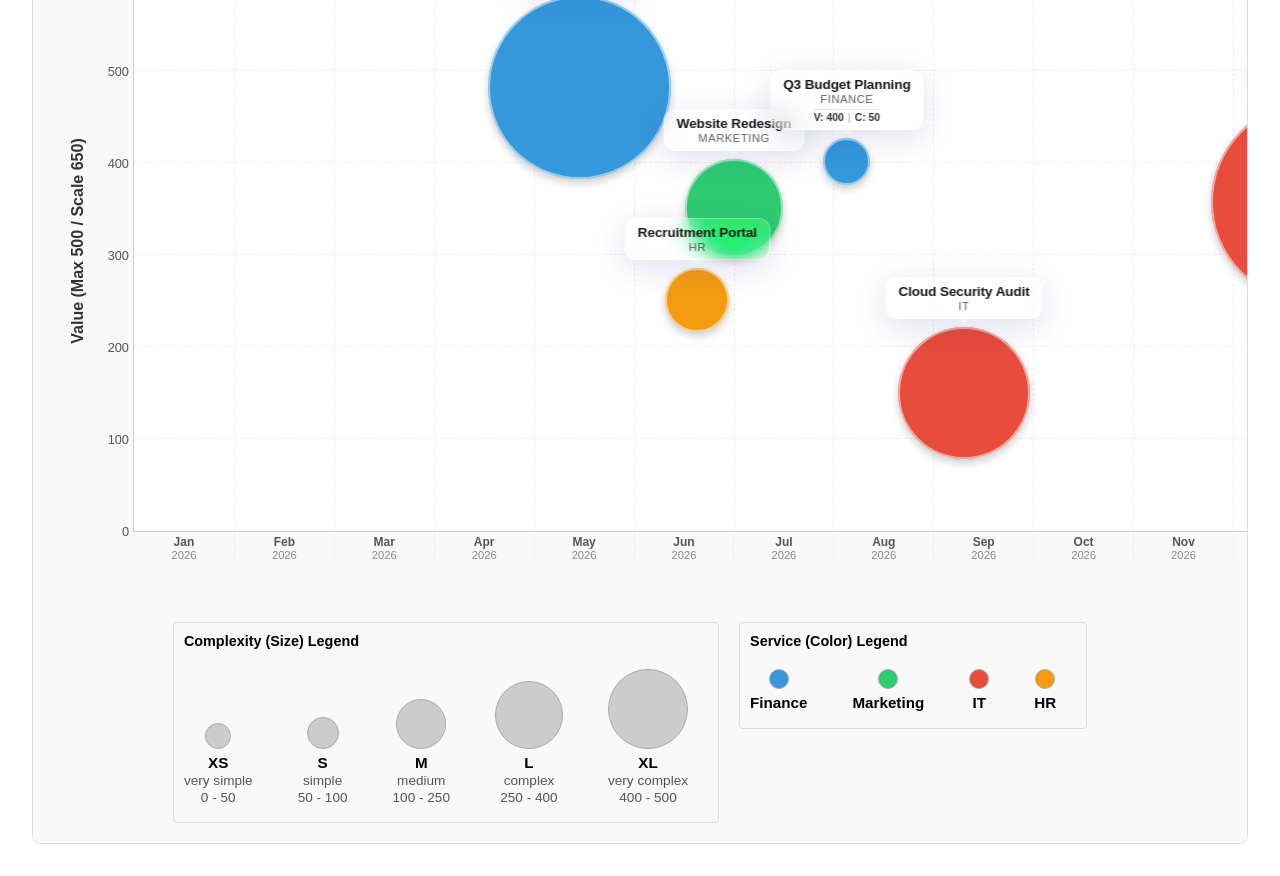
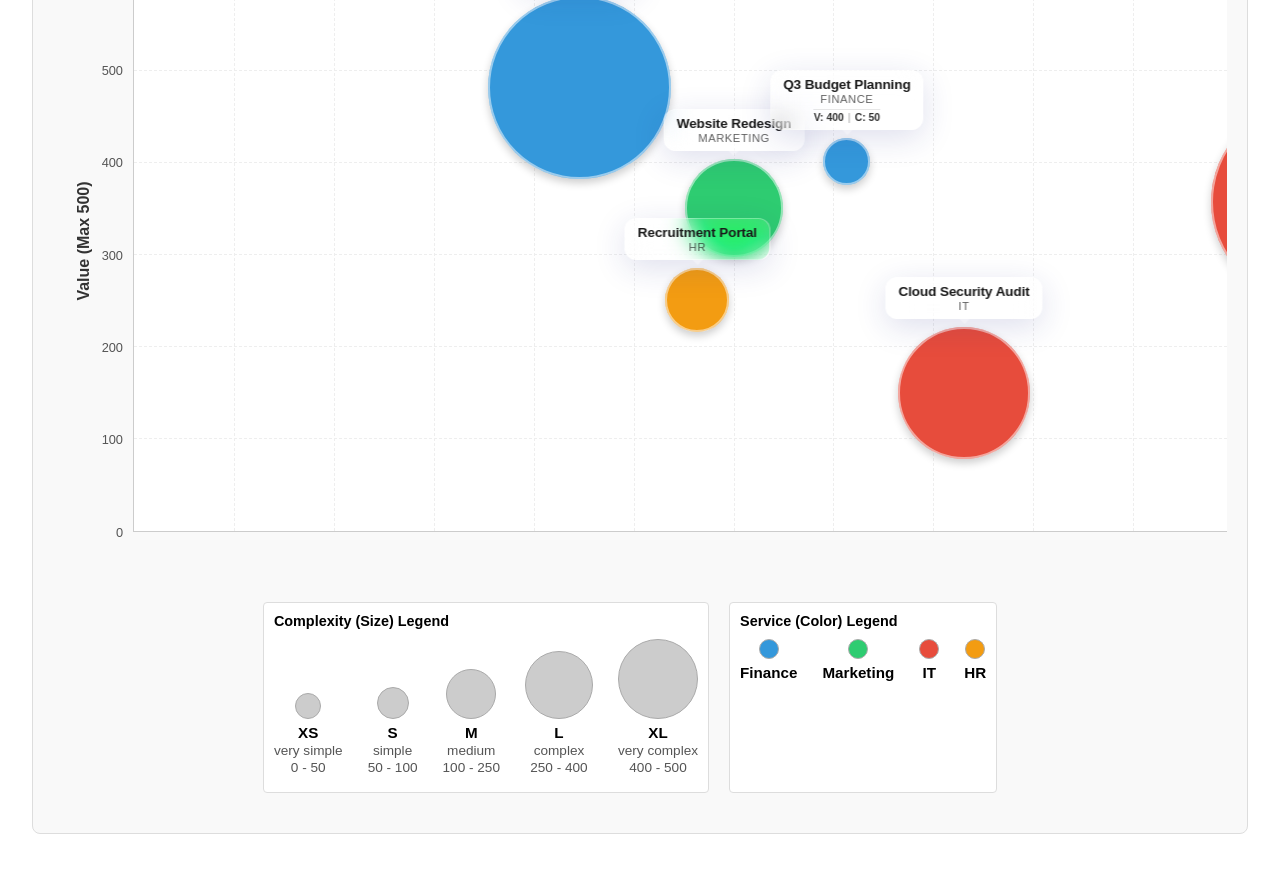
Before and after one commit to briensbe/bubbles-roadmap, an Angular app: page / in a window 1280 px wide. Shown: the part 240-1116 px from the top of the page. Built offline with nearby package versions, Linux system fonts and the light colour scheme; what lucide-angular, ngx-markdown would draw is missing.

Commit message:
axes sticky et scroll intérieur uniquement

```diff
--- a/src/app/models/project.constants.ts
+++ b/src/app/models/project.constants.ts
@@ -27,5 +27,13 @@ export const DEFAULT_PROJECTS: ProjectBubble[] = [
         complexity: 400,
         value: 100,
         startDate: new Date("2025-12-08T00:00:00.000Z")
+    },
+    {
+        id: 8,
+        name: "2027.2.0",
+        service: "Finance",
+        complexity: 250,
+        value: 100,
+        startDate: new Date("2027-03-21T00:00:00.000Z")
     }
 ];
--- a/src/app/roadmap/roadmap.component.css
+++ b/src/app/roadmap/roadmap.component.css
@@ -1,9 +1,11 @@
 .roadmap-container {
   padding: 20px;
-  overflow-x: auto; /* Allows horizontal scrolling for the timeline */
   background-color: #f9f9f9;
   border: 1px solid #ddd;
   border-radius: 8px;
+  display: flex;
+  flex-direction: column;
+  min-height: 800px; /* Ensure enough space for 600px grid + header/legend */
 }
 
 .roadmap-header {
@@ -11,6 +13,7 @@
   justify-content: space-between;
   align-items: center;
   margin-bottom: 20px;
+  flex-shrink: 0;
 }
 
 .roadmap-header h2 {
@@ -155,38 +158,36 @@ input:checked + .slider:before {
   color: #333;
 }
 
-.roadmap-grid {
+/* MAIN CHART LAYOUT */
+.main-chart-area {
+  display: flex;
+  overflow: visible; /* Allow axes to be visible */
+  padding-bottom: 50px; /* Space for X axis */
   position: relative;
-  width: 2400px; /* Width for 24 months (100px per month) */
-  height: 600px; /* Fixed height for the Value axis */
-  border: 1px solid #ccc;
-  background-color: white;
-  margin: 0 80px; /* Space for Y axis labels */
+  min-height: 650px; /* Height of grid + X axis */
 }
 
-.bubbles-viewport {
-  position: absolute;
-  inset: 0;
-  overflow: hidden; /* Clips the bubbles but leaves the axes visible outside */
-  pointer-events: none; /* Allows clicks to pass through to the grid for deselecting */
-}
-
-.bubbles-viewport > * {
-  pointer-events: auto; /* Re-enable pointer events for the bubbles themselves */
+.y-axis-container {
+  width: 80px; /* Space for Y axis labels */
+  position: relative;
+  flex-shrink: 0;
+  height: 600px; /* Match grid height */
+  margin-top: 0;
+  z-index: 5;
+  background-color: #f9f9f9; /* Match container bg */
 }
 
 .axis-y {
   position: absolute;
-  left: -60px;
+  right: 10px;
   top: 0;
   height: 100%;
   width: 50px;
-  padding: 0 5px;
   font-size: 0.8rem;
   color: #555;
 }
 
-.axis-y div {
+.y-tick {
   position: absolute;
   width: 100%;
   height: 0;
@@ -198,27 +199,56 @@ input:checked + .slider:before {
 
 .axis-y-label {
   position: absolute;
-  left: -150px;
+  left: -20px;
   top: 50%;
   transform: rotate(-90deg) translateY(-50%);
   font-weight: bold;
   font-size: 1rem;
   color: #333;
+  white-space: nowrap;
+}
+
+.scrollable-content {
+  flex: 1;
+  overflow-x: auto;
+  overflow-y: hidden;
+  position: relative;
+}
+
+.roadmap-grid {
+  position: relative;
+  width: 2400px; /* Width for 24 months */
+  height: 600px;
+  border: 1px solid #ccc;
+  background-color: white;
+  margin: 0; /* Removing margins since we have y-axis-container */
+}
+
+.bubbles-viewport {
+  position: absolute;
+  inset: 0;
+  overflow: hidden;
+  pointer-events: none;
+}
+
+.bubbles-viewport > * {
+  pointer-events: auto;
 }
 
 .axis-x {
   position: absolute;
-  bottom: -30px;
+  bottom: -35px;
   left: 0;
   width: 100%;
   display: flex;
   justify-content: space-between;
   font-size: 0.8rem;
   color: #555;
+  pointer-events: none;
 }
 
 .month-label {
-  flex-basis: calc(100% / 24); /* 1/24th width */
+  flex-basis: calc(100% / 24);
   text-align: center;
   border-left: 1px dashed #eee;
   display: flex;
@@ -252,38 +282,44 @@ input:checked + .slider:before {
   border-left: 1px dashed #eee;
 }
 
+/* FIXED LEGENDS */
+.fixed-legends {
+  display: flex;
+  justify-content: center;
+  margin-top: 20px; /* Space between chart and legend */
+  padding-bottom: 20px;
+  flex-shrink: 0;
+}
+
 .complexity-legend {
-  margin-top: 40px;
   padding: 10px;
   border: 1px solid #ddd;
   border-radius: 4px;
   font-size: 0.9rem;
-  display: inline-block;
   margin-right: 20px;
   display: flex;
-  flex-wrap: wrap; /* Permet le retour à la ligne */
-  flex-direction: column; /* Force le titre en haut et le container en dessous */
-  gap: 20px; /* <--- Augmentez ici pour écarter les colonnes les unes des autres */
-  align-items: flex-end; /* C'est la clé : aligne tout par le bas */
+  flex-direction: column;
+  gap: 10px;
+  align-items: flex-start;
+  background: white;
 }
 
 .complexity-legend h4 {
-  margin: 0; /* Supprime les marges par défaut qui créent des espaces vides */
+  margin: 0;
   width: 100%;
 }
 
 .legend-items-container {
   display: flex;
-  flex-direction: row; /* Aligne les items vers la droite */
-  align-items: flex-end; /* Aligne les bulles par le bas (le texte sera aligné) */
-  gap: 25px; /* Espace horizontal entre chaque colonne de légende */
+  flex-direction: row;
+  align-items: flex-end;
+  gap: 25px;
 }
 
 .legend-item {
   display: flex;
-  flex-direction: column; /* Empile la bulle et le texte verticalement */
-  align-items: center; /* Centre la bulle au-dessus du texte */
-  margin-right: 20px; /* Espace entre les colonnes de la légende */
+  flex-direction: column;
+  align-items: center;
   margin-bottom: 5px;
   text-align: center;
 }
@@ -292,24 +328,23 @@ input:checked + .slider:before {
   border-radius: 50%;
   background-color: #ccc;
   border: 1px solid #aaa;
-  margin-bottom: 5px; /* Espace entre la bulle (haut) et le texte (bas) */
-  margin-right: 0; /* On supprime l'ancienne marge à droite */
+  margin-bottom: 5px;
 }
 
 .legend-item span {
   display: block;
   font-size: 0.85rem;
-  color: #555; /* Couleur plus douce pour la description et le range */
+  color: #555;
   margin-bottom: 2px;
 }
 
 .legend-item span:first-of-type {
   font-size: 0.95rem;
-  color: #000; /* Label principal plus sombre */
+  color: #000;
   font-weight: 600;
 }
 
-/* Color Coding based on Service (repeated here for legend) */
+/* Color Coding based on Service */
 .finance-bubble {
   background-color: #3498db;
 }
--- a/src/app/roadmap/roadmap.component.html
+++ b/src/app/roadmap/roadmap.component.html
@@ -1,4 +1,5 @@
 <div class="roadmap-container">
+  <!-- 1. FIXED HEADER -->
   <div class="roadmap-header">
     <h2>Project Roadmap Bubble Chart</h2>
 
@@ -42,30 +43,33 @@
     </div>
   </div>
 
-  <div class="roadmap-grid" (click)="deselectProject()">
-    <!-- Y-Axis (Value) -->
-    <div class="axis-y-label">
-      Value (Max {{ CONFIG.MAX_BUSINESS_VALUE }} / Scale {{ CONFIG.VALUE_RANGE }})
-    </div>
+  <!-- 2. MAIN CHART AREA (Flex layout) -->
+  <div class="main-chart-area">
+    <!-- Left: Fixed Y-Axis column -->
+    <div class="y-axis-container">
+      <div class="axis-y-label">Value (Max {{ CONFIG.MAX_BUSINESS_VALUE }})</div>
       <div class="axis-y">
         @for (i of yAxisTicks; track i) {
-      <div [style.bottom.%]="(i / CONFIG.VALUE_RANGE) * 100">
+        <div class="y-tick" [style.bottom.%]="(i / CONFIG.VALUE_RANGE) * 100">
           {{ i }}
         </div>
         }
       </div>
+    </div>
 
+    <!-- Right: Scrollable Grid & X-Axis -->
+    <div class="scrollable-content">
+      <div class="roadmap-grid" (click)="deselectProject()">
         <!-- Grid Lines Y -->
         @for (i of yAxisTicks; track i) { @if (i > 0) {
         <div class="grid-line-y" [style.bottom.%]="(i / CONFIG.VALUE_RANGE) * 100"></div>
         } }
 
         <!-- Grid Lines X and X-Axis (Timeline) -->
-    <!-- Grid Lines X and X-Axis (Timeline) -->
         @for (month of timelineMonths; track month.name + month.year; let i = $index) {
-    <!-- Grid line every month -->
         <div class="grid-line-x" [style.left.%]="(i + 1) * (100 / viewDurationMonths)"></div>
         }
+
         <div class="axis-x">
           @for (month of timelineMonths; track month.name + month.year) {
           <div class="month-label">
@@ -75,7 +79,7 @@
           }
         </div>
 
-    <!-- Bubbles (Clipped in a viewport to keep axes visible) -->
+        <!-- Bubbles (Clipped in a viewport) -->
         <div class="bubbles-viewport">
           @for (project of visibleProjects(); track project.id) {
           <app-project-bubble
@@ -97,9 +101,11 @@
           }
         </div>
       </div>
+    </div>
+  </div>
 
-  <!-- Legends -->
-  <div style="display: flex; justify-content: center; margin-top: 50px; align-items: flex-start">
+  <!-- 3. FIXED LEGENDS -->
+  <div class="fixed-legends">
     <div class="complexity-legend">
       <h4>Complexity (Size) Legend</h4>
       <div class="legend-items-container">
```
Lines whose indentation alone changed are shown as unchanged.
